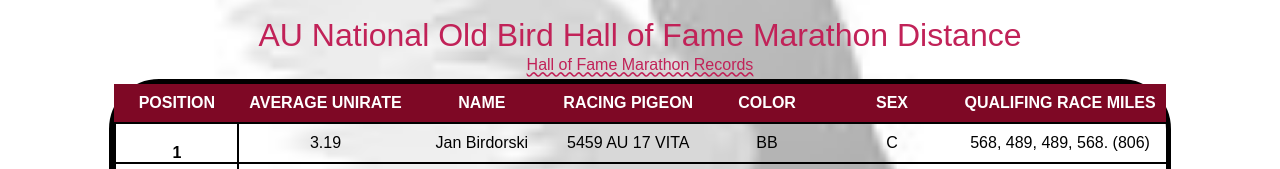
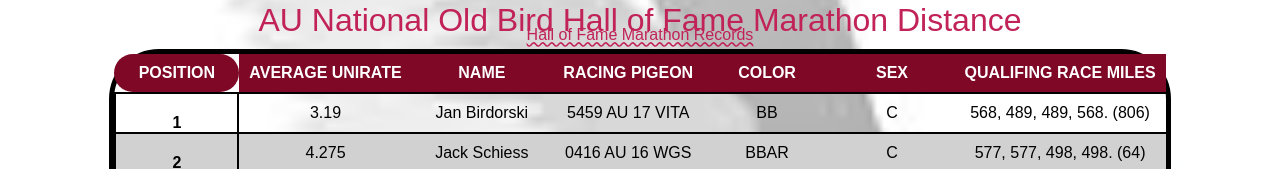
Before and after one commit to madzt/homework4-2021, a plain HTML site: page index.html in a window 1280 px wide. Shown: the top 169 px of the page. Drawn offline with Linux system fonts and the light colour scheme; a web font is replaced by a local one.

Commit message:
Add files via upload

```diff
--- a/css/style.css
+++ b/css/style.css
@@ -29,6 +29,7 @@ caption{
   /* src: url('/Users/madelinetrumbauer/Desktop/Senior\ Year/SI\339/HW/hw'); */
 
 *:focus{
+  border-width: 3px;
   border-color: #417243;
   border-style: dashed;
 
@@ -37,8 +38,8 @@ caption{
 body{
   color: #000000;
   font-family: Andika, sans-serif;
-  background-color: grey;
   background-image: url('../images/pigeon-background.JPEG');
+  background-color: #DDDDDD;
   background-repeat: no-repeat;
   background-position: center;
   font-size: 16px;
@@ -52,7 +53,7 @@ body{
 h1{
   color: #c12258;
   font-size: 2em;
-  line-height: 32px;
+  line-height: 2px;
   text-align: center;
 
 
@@ -121,17 +122,23 @@ table{
 
 /* I gave you the selector, but not the property-value pair.
 You can use Inspect Element or your editor to find selectors. */
-/* thead tr:first-child th:first-child{
-} */
 
-tr::nth-child(odd){
+thead tr:first-child th:first-child{
+  border-radius: 50px;
+}
+
+thead tr:first-child th.col-head{
+
+}
+tr:nth-child(odd){
   background-color: transparent;
 
 }
 
 tr:nth-child(even){
-  background-color: #D1D1D1);
+  background-color: #D1D1D1;
 }
+
 
 /*Add selectors and rules here*/
 
```
